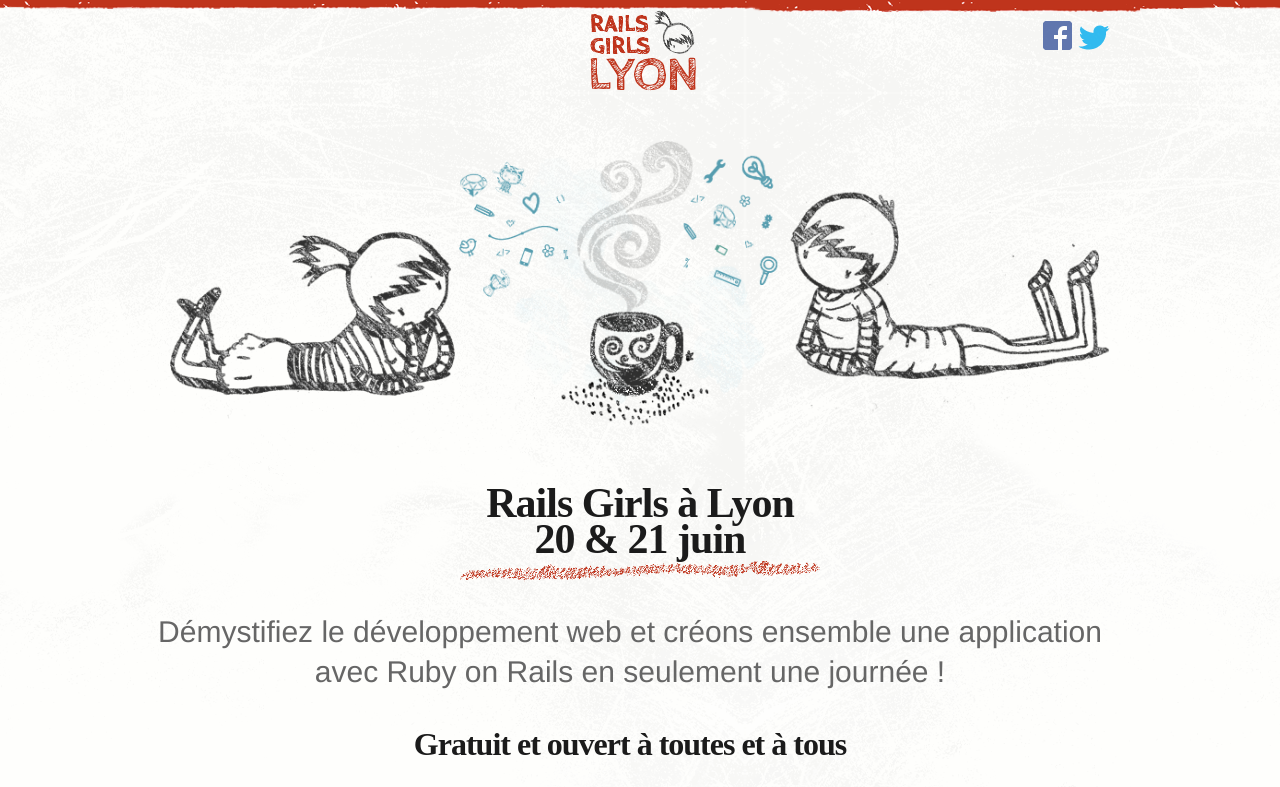
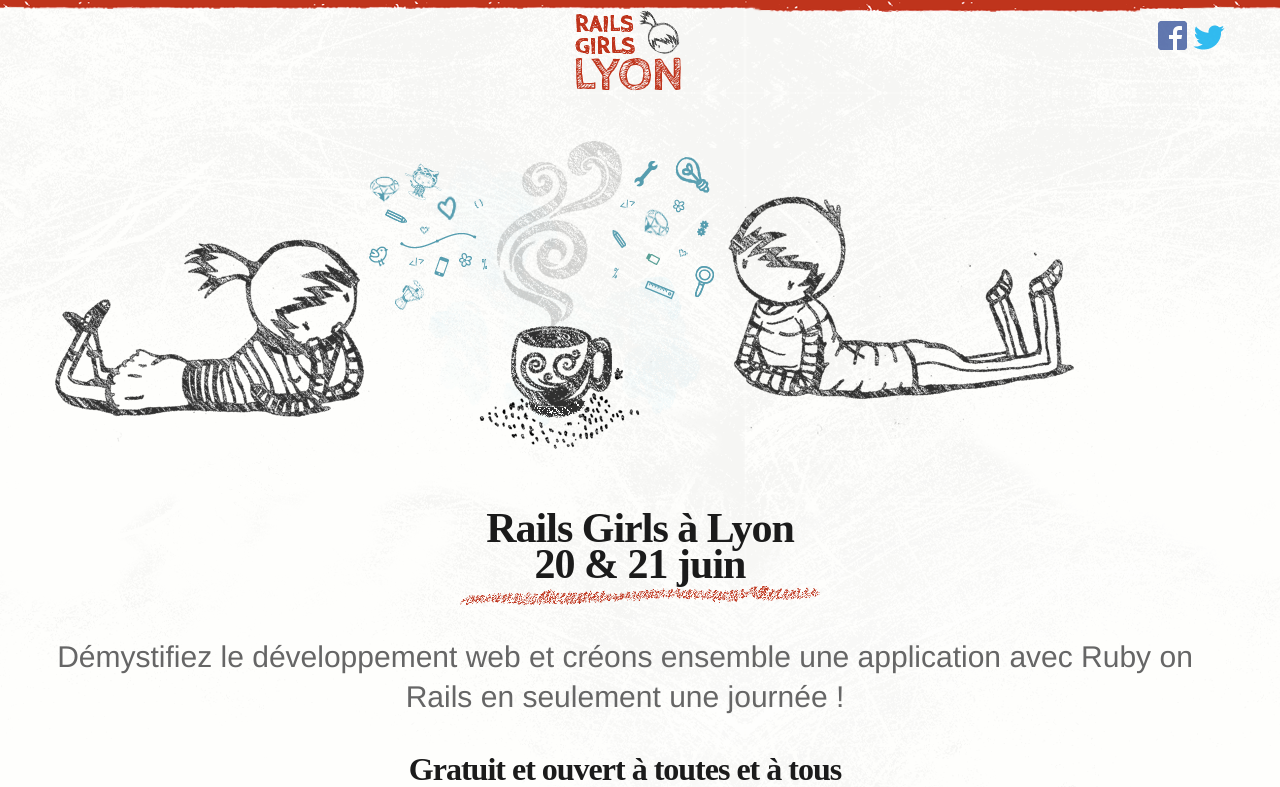
Before and after one commit to lyonrb/railsgirly, a Jekyll site: the page built from index.html, in a window 1280 px wide. Shown: the top 787 px of the page. Built offline with Jekyll 4.4.1, drawn with Linux system fonts in a browser that asks for light colours; nearby versions of some CDN libraries; some web fonts are replaced; library files that are not in the unit come from our copies; grey boxes are pictures that could not be loaded.

Commit message:
Use minified js and css files and use responsive css of Bootstrap

```diff
--- a/_layouts/page.html
+++ b/_layouts/page.html
@@ -2,11 +2,12 @@
 <html>
   <head>
     <meta charset="utf-8">
-    <link rel="stylesheet" href="/assets/css/bootstrap.css" type="text/css" media="screen">
+    <link rel="stylesheet" href="/assets/css/bootstrap.min.css" type="text/css" media="screen">
+    <link rel="stylesheet" href="/assets/css/bootstrap-responsive.min.css" type="text/css" media="screen">
     <link rel="stylesheet" href="/assets/css/styles.css" type="text/css" media="screen">
-    <link href='http://fonts.googleapis.com/css?family=Cabin+Sketch:400,700' rel='stylesheet' type='text/css'>
+    <link href="http://fonts.googleapis.com/css?family=Cabin+Sketch:400,700" rel="stylesheet" type="text/css">
     <script src="/assets/js/jquery.js" type="text/javascript" charset="utf-8"></script>
-    <script src="/assets/js/bootstrap.js" type="text/javascript" charset="utf-8"></script>
+    <script src="/assets/js/bootstrap.min.js" type="text/javascript" charset="utf-8"></script>
     <script src="/assets/js/app.js" type="text/javascript" charset="utf-8"></script>
     <title>Rails Girls Lyon</title>
   </head>
```
